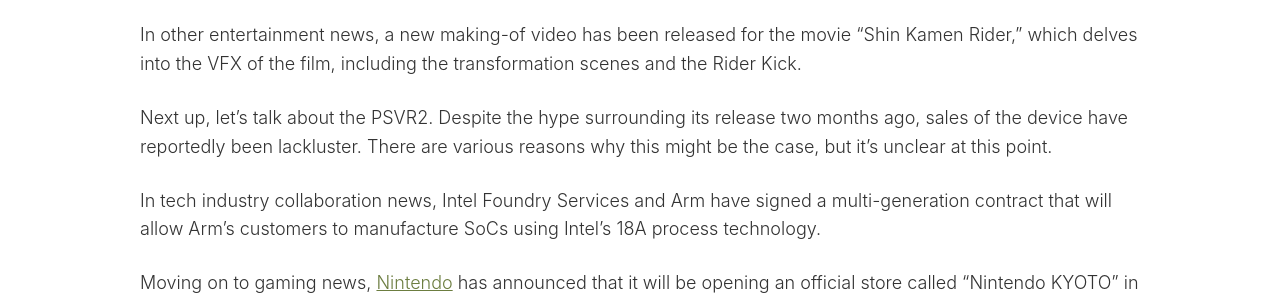
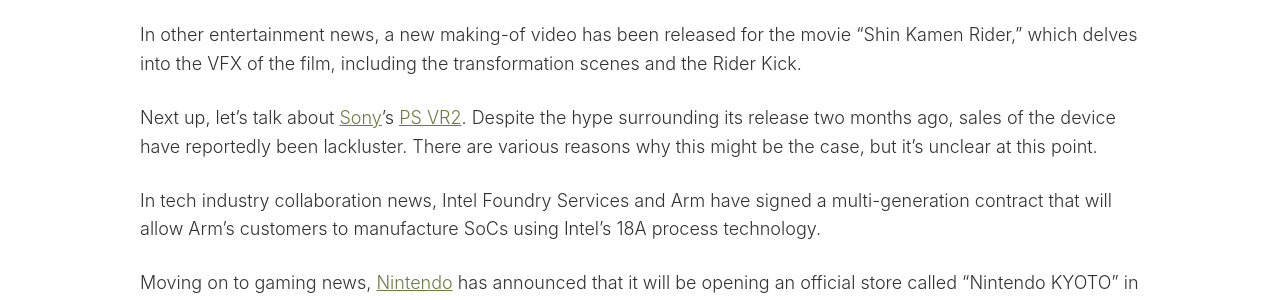
Before and after one commit to tagawa/TotemoTech, a Jekyll site: the page built from docs/_posts/2023-04-16-news.md, in a window 1280 px wide. Shown: the part 873-1173 px from the top of the page. Built offline with Jekyll 4.4.1, drawn with Linux system fonts in a browser that asks for light colours; comment, search, counter and statistics services are not loaded.

Commit message:
Added Sony links

```diff
--- a/docs/_posts/2023-04-16-news.md
+++ b/docs/_posts/2023-04-16-news.md
@@ -21,7 +21,7 @@
 
 In other entertainment news, a new making-of video has been released for the movie "Shin Kamen Rider," which delves into the VFX of the film, including the transformation scenes and the Rider Kick.
 
-Next up, let's talk about the PSVR2. Despite the hype surrounding its release two months ago, sales of the device have reportedly been lackluster. There are various reasons why this might be the case, but it's unclear at this point.
+Next up, let's talk about [Sony](/companies/sony)'s [PS VR2](https://www.playstation.com/ja-jp/ps-vr2/). Despite the hype surrounding its release two months ago, sales of the device have reportedly been lackluster. There are various reasons why this might be the case, but it's unclear at this point.
 
 In tech industry collaboration news, Intel Foundry Services and Arm have signed a multi-generation contract that will allow Arm's customers to manufacture SoCs using Intel's 18A process technology.
 
```
